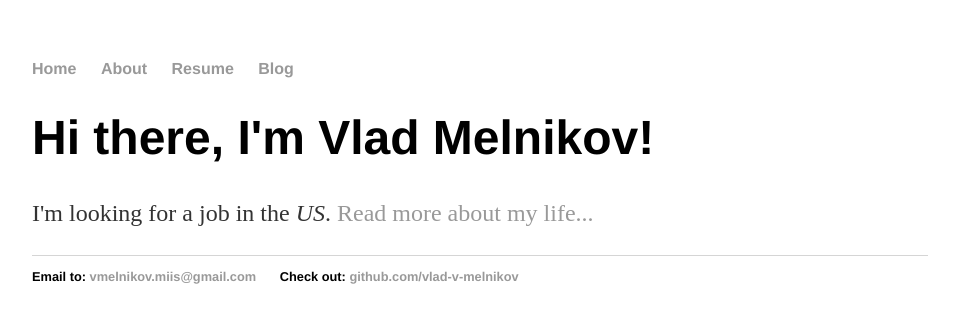
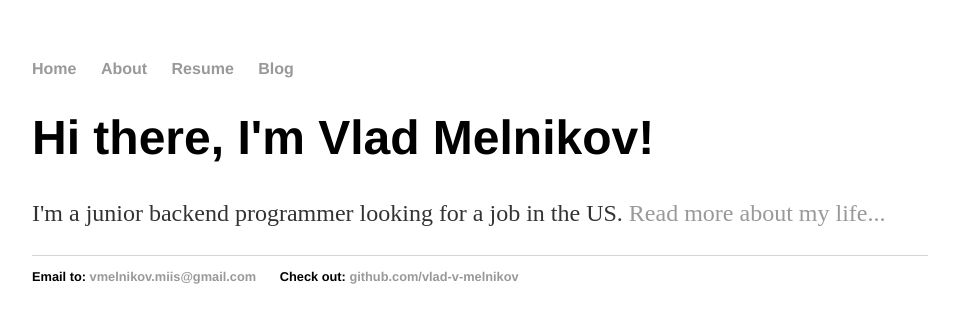
Before and after one commit to vlad-v-melnikov/vlad-v-melnikov.github.io, a Jekyll site: the page built from index.html, in a window 1280 px wide. Shown: the top 323 px of the page, without its empty margins (160-1119 px from the left). Built offline with Jekyll 4.4.1, drawn with Linux system fonts in a browser that asks for light colours.

Commit message:
Update index.html

```diff
--- a/index.html
+++ b/index.html
@@ -1,29 +1,8 @@
-<!DOCTYPE html>
-<html>
-	<head>
-		<title>Vlad Melnikov, Junior Backend Dev</title>
-		<link rel="stylesheet" type="text/css" href="/css/main.css">
-	</head>
-	<body>
-		<nav>
-    		<ul>
-        		<li><a href="/">Home</a></li>
-	        	<li><a href="/about">About</a></li>
-        		<li><a href="/cv">Resume</a></li>
-        		<li><a href="/blog">Blog</a></li>
-    		</ul>
-		</nav>
-		<div class="container">
-    		<div class="blurb">
-        		<h1>Hi there, I'm Vlad Melnikov!</h1>
-				<p>I'm looking for a job in the <em>US</em>. <a href="/about">Read more about my life...</a></p>
-    		</div><!-- /.blurb -->
-		</div><!-- /.container -->
-		<footer>
-    		<ul>
-        		<li>Email to: <a href="mailto:vmelnikov.miis@gmail.com">vmelnikov.miis@gmail.com</a></li>
-        		<li>Check out: <a href="https://github.com/vlad-v-melnikov">github.com/vlad-v-melnikov</a></li>
-			</ul>
-		</footer>
-	</body>
-</html>
+---
+layout: default
+title: Vlad Melnikov, Junior Backend Dev
+---
+<div class="blurb">
+	<h1>Hi there, I'm Vlad Melnikov!</h1>
+	<p>I'm a junior backend programmer looking for a job in the US. <a href="/about">Read more about my life...</a></p>
+</div><!-- /.blurb -->
```
